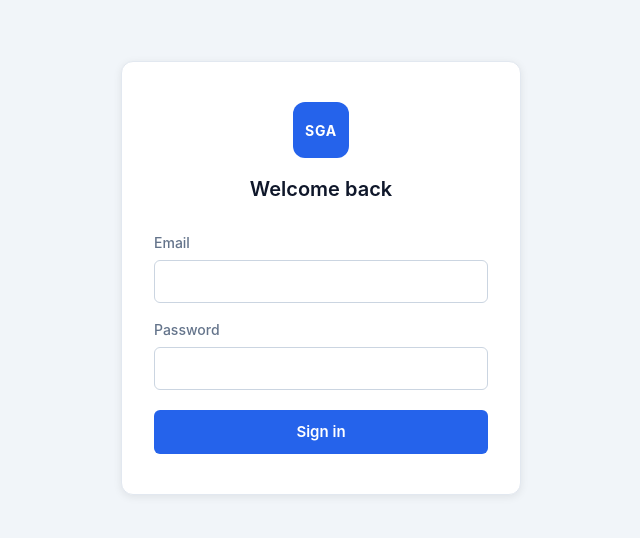
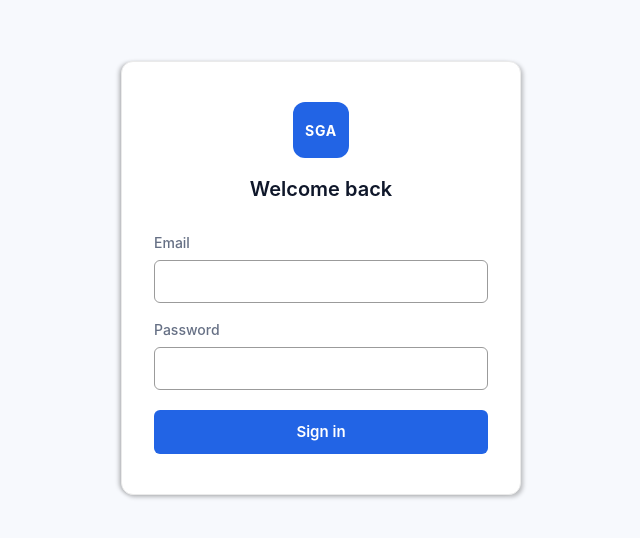
Before and after one commit to ivanocdev/sga-web, a React (Vite) app: page /login in a window 1280 px wide. Shown: the part 122-660 px from the top of the page, without its empty margins (319-959 px from the left). Built offline with nearby package versions, Linux system fonts and the light colour scheme; no server answers.

Commit message:
style: restaurar paleta de colores personal en tema claro y oscuro

```diff
--- a/src/styles/theme.ts
+++ b/src/styles/theme.ts
@@ -25,56 +25,62 @@ export interface Theme {
   // sombras
   shadow: string
   shadowCard: string
+  // sombra diagonal del diseño original: izquierda/arriba + derecha/abajo
+  cardShadow: string
 }
 
 export const lightTheme: Theme = {
-  bg: '#f1f5f9',
+  bg: '#f7f9fd',            // bgtotalFuerte del original
   surface: '#ffffff',
-  surfaceHover: '#f8fafc',
-  border: '#e2e8f0',
+  surfaceHover: '#f2f2f2',
+  border: '#eaeaea',        // bg4 del original
   text: '#0f172a',
-  textMuted: '#64748b',
-  primary: '#2563eb',
-  primaryHover: '#1d4ed8',
-  primaryLight: 'rgba(37, 99, 235, 0.1)',
-  danger: '#dc2626',
-  success: '#16a34a',
+  textMuted: '#667085',     // textsecundario del original
+  primary: '#2264E5',       // colorBotones del original
+  primaryHover: '#023E8A',  // colorPrincipal del original
+  primaryLight: 'rgba(34, 100, 229, 0.1)',
+  danger: '#F54E41',        // colorError del original
+  success: '#9046FF',       // colorExito del original — morado, no verde
   warning: '#d97706',
-  sidebar: '#1e293b',
-  sidebarHover: 'rgba(255, 255, 255, 0.07)',
-  sidebarActive: 'rgba(255, 255, 255, 0.12)',
-  sidebarText: '#94a3b8',
-  sidebarTextActive: '#f1f5f9',
-  sidebarBorder: 'rgba(255, 255, 255, 0.06)',
+  // sidebar azul navy en light para que coincida con el color de marca
+  sidebar: '#023E8A',
+  sidebarHover: 'rgba(255, 255, 255, 0.1)',
+  sidebarActive: 'rgba(255, 255, 255, 0.18)',
+  sidebarText: 'rgba(255, 255, 255, 0.65)',
+  sidebarTextActive: '#ffffff',
+  sidebarBorder: 'rgba(255, 255, 255, 0.12)',
   inputBg: '#ffffff',
-  inputBorder: '#cbd5e1',
-  inputFocus: '#2563eb',
+  inputBorder: '#9b9b9b',   // color del underline en el original
+  inputFocus: '#2264E5',
   shadow: '0 1px 3px rgba(0,0,0,0.08)',
-  shadowCard: '0 2px 8px rgba(0,0,0,0.08)',
+  shadowCard: '-4px 0px 4px -2px rgba(0,0,0,0.25), 2px 2px 4px 0px rgba(0,0,0,0.25)',
+  cardShadow: '-4px 0px 4px -2px rgba(0,0,0,0.25), 2px 2px 4px 0px rgba(0,0,0,0.25)',
 }
 
 export const darkTheme: Theme = {
-  bg: '#0f172a',
-  surface: '#1e293b',
-  surfaceHover: '#263246',
-  border: '#334155',
-  text: '#f1f5f9',
-  textMuted: '#94a3b8',
-  primary: '#3b82f6',
-  primaryHover: '#2563eb',
-  primaryLight: 'rgba(59, 130, 246, 0.15)',
-  danger: '#ef4444',
-  success: '#22c55e',
+  bg: '#131F24',            // bgtotal del original — el teal-navy signature
+  surface: '#171717',       // bgcards del original
+  surfaceHover: '#2C2C2E',  // bg3 del original
+  border: '#37464F',        // color2 del original
+  text: '#ffffff',
+  textMuted: '#8C9298',     // colortitlecard del original
+  primary: '#2264E5',
+  primaryHover: '#023E8A',
+  primaryLight: 'rgba(34, 100, 229, 0.15)',
+  danger: '#F54E41',
+  success: '#9046FF',
   warning: '#f59e0b',
-  sidebar: '#0f172a',
+  // ligeramente más oscuro que bg para crear profundidad sutil
+  sidebar: '#0e161a',       // bgtotalFuerte del original
   sidebarHover: 'rgba(255, 255, 255, 0.06)',
   sidebarActive: 'rgba(255, 255, 255, 0.1)',
-  sidebarText: '#64748b',
-  sidebarTextActive: '#f1f5f9',
+  sidebarText: '#667085',
+  sidebarTextActive: '#ffffff',
   sidebarBorder: 'rgba(255, 255, 255, 0.05)',
-  inputBg: '#1e293b',
-  inputBorder: '#334155',
-  inputFocus: '#3b82f6',
+  inputBg: 'transparent',
+  inputBorder: '#667085',
+  inputFocus: '#2264E5',
   shadow: '0 1px 3px rgba(0,0,0,0.3)',
-  shadowCard: '0 2px 8px rgba(0,0,0,0.3)',
+  shadowCard: '-4px 0px 4px -2px rgba(0,0,0,0.45), 2px 2px 4px 0px rgba(0,0,0,0.45)',
+  cardShadow: '-4px 0px 4px -2px rgba(0,0,0,0.45), 2px 2px 4px 0px rgba(0,0,0,0.45)',
 }
```
